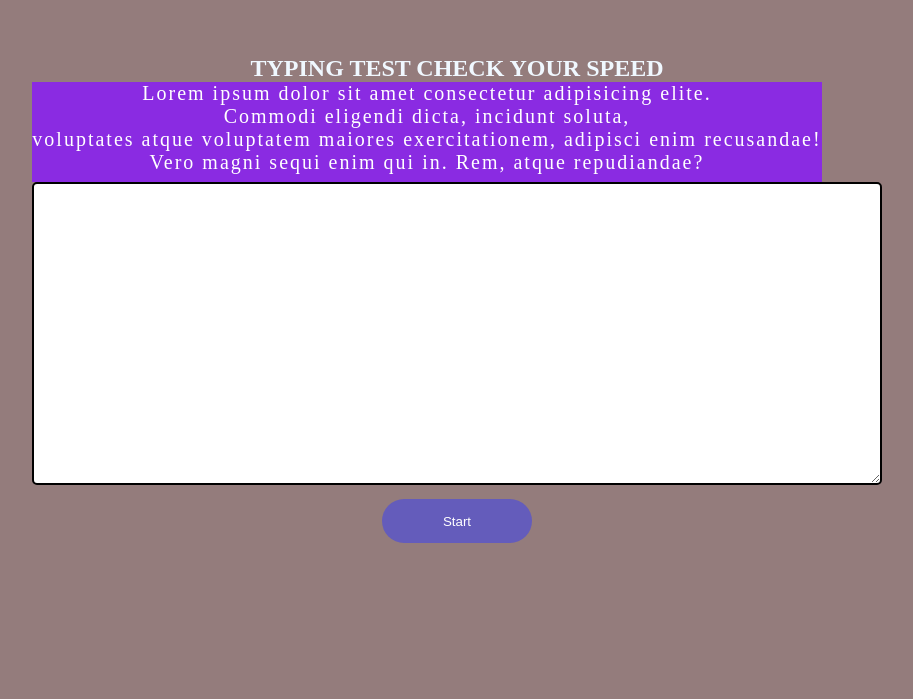
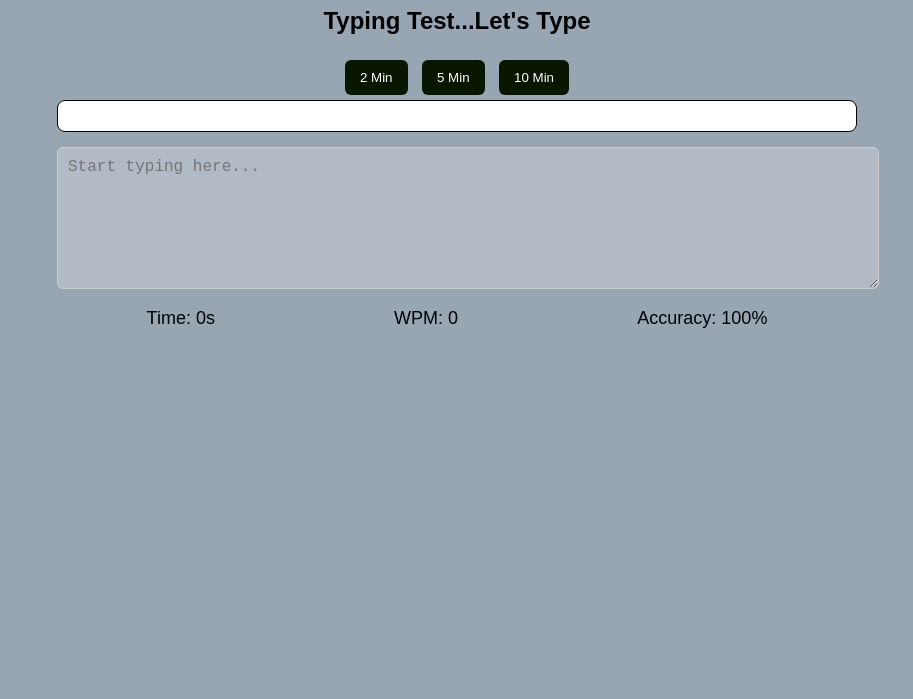
Before and after one commit to saurav9153/saurav, a plain HTML site: page typing.html in a window 1280 px wide. Shown: the part 101-800 px from the top of the page, without its empty margins (183-1096 px from the left). Drawn offline with Linux system fonts and the light colour scheme; files whose address does not match are found by name.

Commit message:
Update typing.html

```diff
--- a/typing.html
+++ b/typing.html
@@ -1,39 +1,153 @@
 <!DOCTYPE html>
 <html lang="en">
-  <head>
-    <meta charset="UTF-8" />
-    <meta name="viewport" content="width=device-width, initial-scale=1.0" />
-    <title>TYPING</title>
-    <link
-      rel="stylesheet"
-      href="typing.css"
-    />
-  </head>
-  <body>
-    <main>
-      <header>
-        <nav></nav>
-      </header>
-      <section class="main-body">
-        <h2>TYPING TEST CHECK YOUR SPEED</h2>
-        <p id="sentences">
-          Lorem ipsum dolor sit amet consectetur adipisicing elite. <br> Commodi
-          eligendi dicta, incidunt soluta,  <br>voluptates atque voluptatem maiores
-          exercitationem, adipisci enim recusandae! Vero magni sequi enim qui
-          in. Rem, atque repudiandae?
-        </p>
-        <div class="typing-section">
-          <textarea
-            name="textarea"
-            id="textarea"
-            cols="80"
-            rows="15"
-          ></textarea>
-          <br />
-          <button id="sub-btn">Start</button>
-        </div>
-      </section>
-    </main>
-    <script src="C:\Users\SAURAV VISHWAKARMA\Desktop\Web1\java\index.js"></script>
-  </body>
+<head>
+<meta charset="UTF-8">
+<title>Typing Speed Test</title>
+<style>
+    body {
+        font-family: Arial, sans-serif;
+        background: #98a5b3;
+        text-align: center;
+        padding: 20px;
+    }
+    h1 {
+        color: #333;
+    }
+    .container {
+        max-width: 800px;
+        margin: auto;
+    }
+    #textDisplay {
+        background: #fff;
+        padding: 15px;
+        border-radius: 8px;
+        margin-bottom: 15px;
+        font-size: 18px;
+        line-height: 1.5;
+        border: 1px solid #0c0101;
+    }
+    textarea {
+        width: 100%;
+        height: 120px;
+        padding: 10px;
+        font-size: 16px;
+        border-radius: 6px;
+        border: 1px solid #ccc;
+    }
+    .stats {
+        margin-top: 15px;
+        display: flex;
+        justify-content: space-around;
+        font-size: 18px;
+    }
+    button {
+        padding: 10px 15px;
+        margin: 5px;
+        border: none;
+        border-radius: 6px;
+        background: #091600;
+        color: white;
+        cursor: pointer;
+    }
+    button:hover {
+        background: #03680c;
+    }
+</style>
+</head>
+<body>
+
+<div class="container">
+    <h1>  Welcome to SAURAV ACADEMY</h1>
+    <h2> Typing Test...Let's Type</h2>
+
+    <div>
+        <button onclick="startTest(120)">2 Min</button>
+        <button onclick="startTest(300)">5 Min</button>
+        <button onclick="startTest(600)">10 Min</button>
+    </div>
+
+    <div id="textDisplay"></div>
+
+    <textarea id="inputArea" placeholder="Start typing here..." disabled></textarea>
+
+    <div class="stats">
+        <div>Time: <span id="time">0</span>s</div>
+        <div>WPM: <span id="wpm">0</span></div>
+        <div>Accuracy: <span id="accuracy">100</span>%</div>
+    </div>
+</div>
+
+<script>
+const sampleText = "The human have been developed so much but their mindset has not been evolved they are still stucked in superstitions and myths and we know it but we follow how human development is going when we still don't want to change ourself. we don't want to learn new things some time people of environment are afraid that they can get knowledge then they will not follow our standards. When we see about standards we actually want to create but don't want to follow. We are killing nature for our benefit. Every thing is available for need in this planet but Nothing is Sufficient for greed.";
+
+let timer = 0;
+let timeLeft = 0;
+let interval = null;
+let started = false;
+
+const textDisplay = document.getElementById("textDisplay");
+const inputArea = document.getElementById("inputArea");
+const timeEl = document.getElementById("time");
+const wpmEl = document.getElementById("wpm");
+const accEl = document.getElementById("accuracy");
+
+function startTest(duration) {
+    clearInterval(interval);
+    timeLeft = duration;
+    timer = duration;
+    started = false;
+
+    inputArea.value = "";
+    inputArea.disabled = false;
+    inputArea.focus();
+
+    textDisplay.innerText = sampleText;
+
+    interval = setInterval(updateTimer, 1000);
+}
+
+function updateTimer() {
+    if (timeLeft <= 0) {
+        clearInterval(interval);
+        inputArea.disabled = true;
+        return;
+    }
+    timeLeft--;
+    timeEl.innerText = timeLeft;
+    calculateStats();
+}
+
+inputArea.addEventListener("input", () => {
+    if (!started) {
+        started = true;
+    }
+    calculateStats();
+});
+
+function calculateStats() {
+    const typed = inputArea.value;
+    const original = sampleText;
+
+    let correct = 0;
+
+    for (let i = 0; i < typed.length; i++) {
+        if (typed[i] === original[i]) {
+            correct++;
+        }
+    }
+
+    // Accuracy
+    let accuracy = typed.length === 0 ? 100 : (correct / typed.length) * 100;
+    accEl.innerText = accuracy.toFixed(2);
+
+    // WPM calculation
+    let minutes = (timer - timeLeft) / 60;
+    let words = typed.length / 5;
+    let wpm = minutes > 0 ? words / minutes : 0;
+
+    wpmEl.innerText = Math.round(wpm);
+}
+</script>
+
+</body>
 </html>
```
